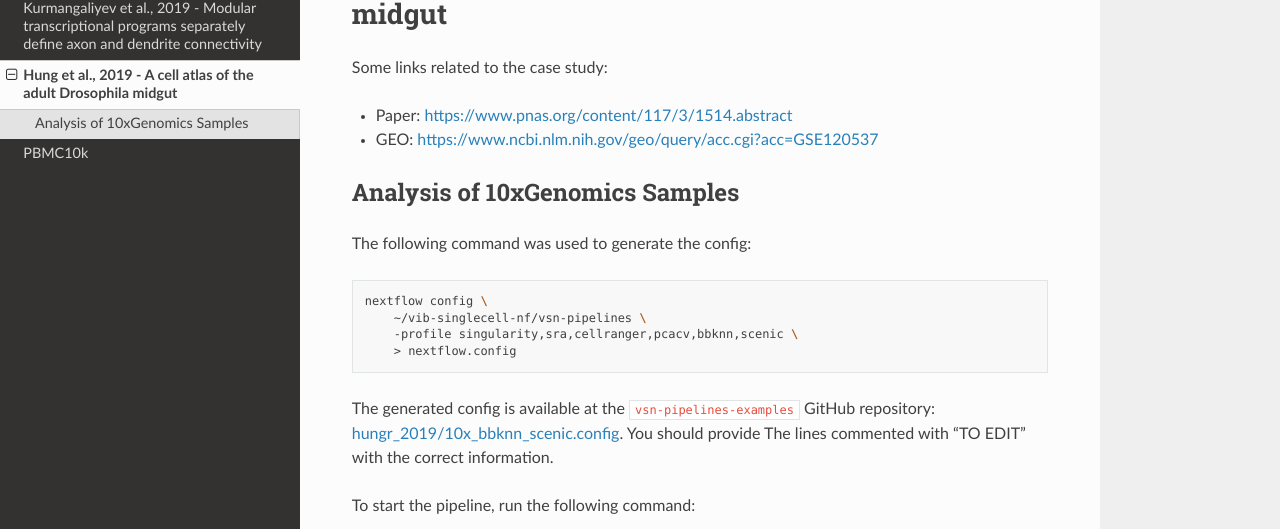
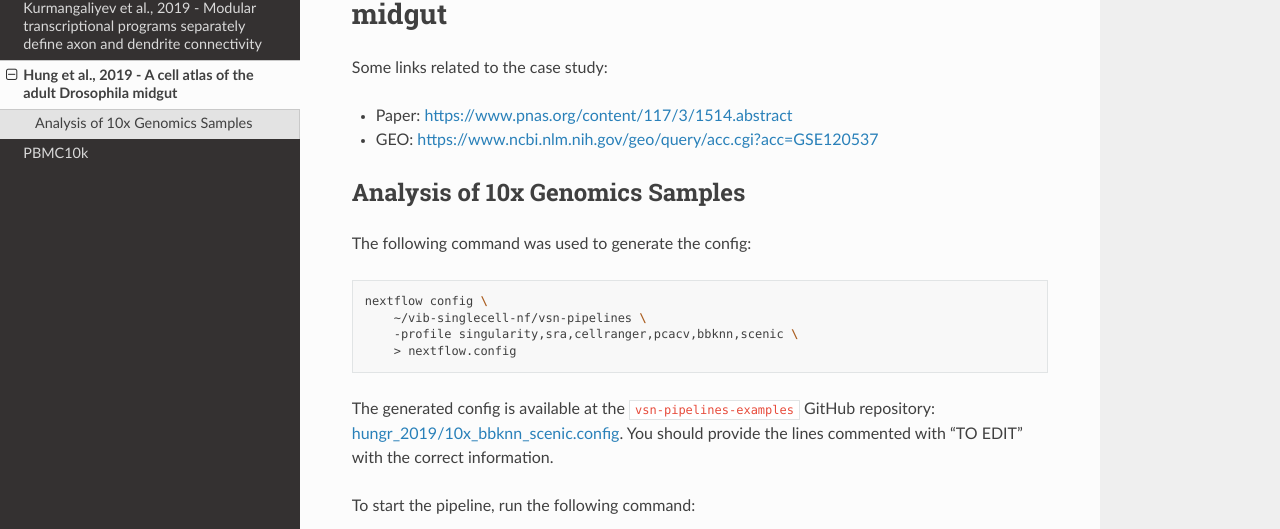
Before and after one commit to vib-singlecell-nf/vsn-pipelines-examples, a Sphinx documentation site: the page built from docs/Hung.rst, in a window 1280 px wide and 1037 px high. Shown: the part 141-670 px from the top of the window. Built offline with Sphinx 7.4.7 and the Read the Docs theme 2.0.0, drawn with Linux system fonts in a browser that asks for light colours.

Commit message:
Minor spelling/formatting fixes

```diff
--- a/docs/Hung.rst
+++ b/docs/Hung.rst
@@ -6,8 +6,8 @@ Some links related to the case study:
 - Paper: https://www.pnas.org/content/117/3/1514.abstract
 - GEO: https://www.ncbi.nlm.nih.gov/geo/query/acc.cgi?acc=GSE120537
 
-Analysis of 10xGenomics Samples
-*******************************
+Analysis of 10x Genomics Samples
+********************************
 
 The following command was used to generate the config:
 
@@ -19,7 +19,7 @@ The following command was used to generate the config:
         > nextflow.config
 
 
-The generated config is available at the ``vsn-pipelines-examples`` GitHub repository: `hungr_2019/10x_bbknn_scenic.config`_.  You should provide The lines commented with "TO EDIT" with the correct information.
+The generated config is available at the ``vsn-pipelines-examples`` GitHub repository: `hungr_2019/10x_bbknn_scenic.config`_.  You should provide the lines commented with "TO EDIT" with the correct information.
 
 .. _`hungr_2019/10x_bbknn_scenic.config`: https://github.com/vib-singlecell-nf/vsn-pipelines-examples/blob/master/hungr_2019/10x_bbknn_scenic.config
 
--- a/docs/Kurmangaliyev.rst
+++ b/docs/Kurmangaliyev.rst
@@ -6,8 +6,8 @@ Some links related to the case study:
 - Paper: https://elifesciences.org/articles/50822
 - GEO: https://www.ncbi.nlm.nih.gov/geo/query/acc.cgi?acc=GSE126139
 
-Analysis of 10xGenomics Samples
-*******************************
+Analysis of 10x Genomics Samples
+********************************
 
 BBKNN and SCENIC
 ++++++++++++++++
```
